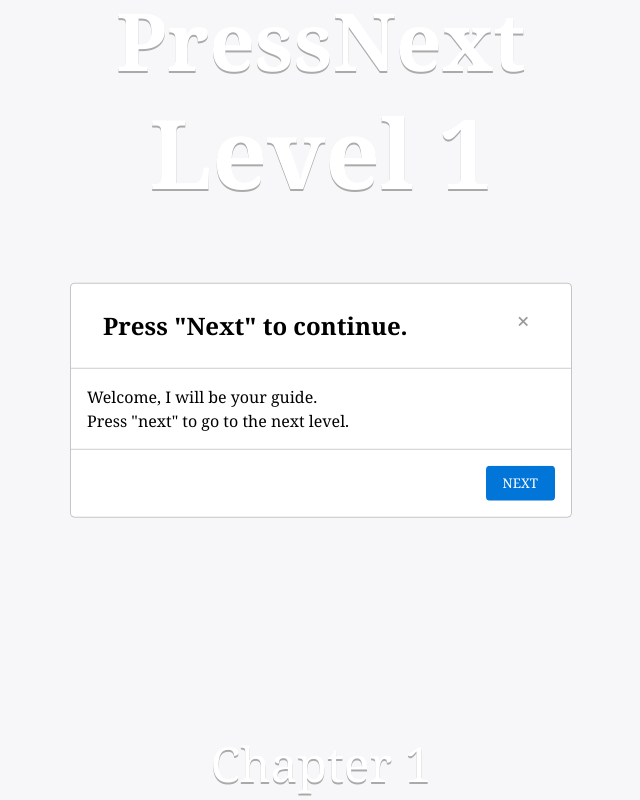
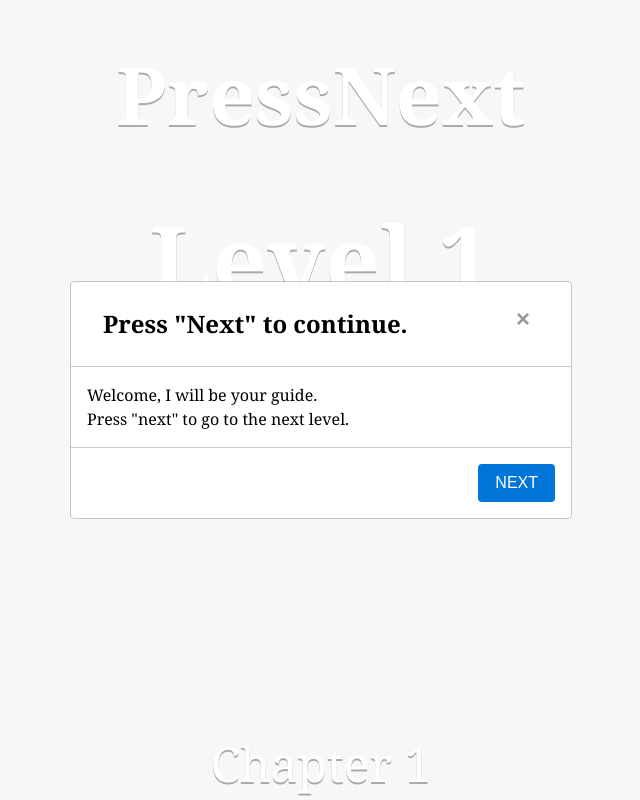
Before and after one commit to pokap/pressnext, a website built with webpack: page build/pressnext.html in a window 1280 px wide. Shown: the whole page, without its empty margins (319-959 px from the left). Built offline with nearby package versions, Linux system fonts and the light colour scheme.

Commit message:
Use scss for styles

```diff
--- a/package.json
+++ b/package.json
@@ -8,6 +8,7 @@
     "normalize.css": "^7.0.0"
   },
   "devDependencies": {
+    "extract-text-webpack-plugin": "^3.0.2",
     "node-sass": "^4.7.2",
     "sass-loader": "^6.0.6",
     "webpack": "^3.10.0"
--- a/sass/src/component/_all.scss
+++ b/sass/src/component/_all.scss
@@ -2,6 +2,6 @@
  * Includes all components
  */
 
+@import "button/all";
 @import "layout/all";
 @import "modal/all";
-@import "typo/all";
--- /dev/null
+++ b/sass/src/component/button/_all.scss
@@ -0,0 +1,38 @@
+/**
+ * Includes all elements
+ */
+
+button {
+  display: inline-block;
+  line-height: 1.25;
+  text-align: center;
+  white-space: nowrap;
+  vertical-align: middle;
+  border: 1px solid transparent;
+  padding: .5rem 1rem;
+  margin: 0 .5rem;
+  border-radius: .25rem;
+  cursor: pointer;
+
+  &.primary {
+    color: #fff;
+    background-color: #0275d8;
+  }
+
+  &.close {
+    float: right;
+    background-color: transparent;
+    font-size: 1.5rem;
+    font-weight: 700;
+    line-height: 1;
+    color: #000;
+    text-shadow: 0 1px 0 #fff;
+    cursor: default;
+  }
+
+  &.disable {
+    opacity: .4;
+    text-shadow: 0 1px 0 #fff;
+    cursor: default;
+  }
+}
--- a/sass/src/component/layout/_all.scss
+++ b/sass/src/component/layout/_all.scss
@@ -1,3 +1,44 @@
 /**
  * Includes all elements
  */
+
+* {
+    font-family: Georgia, sans-serif;
+    margin: 0;
+    padding: 0;
+    line-height: 1.5;
+}
+
+.background {
+    position: absolute;
+    top: 0; left: 0;
+    background: #F7F7F9;
+    height: 100%;
+    width: 100%;
+    z-index: -1;
+    display: flex;
+    flex-direction: column;
+    justify-content: space-between;
+
+    text-align: center;
+    text-shadow: 0 2px 0 #aaa;
+    color: #fff;
+
+    > div {
+        font-size: 4rem;
+        line-height: 1;
+
+        &.sub {
+            font-size: 3rem;
+        }
+
+        > h1 {
+            font-size: 5rem;
+            line-height: 1;
+        }
+
+        > h2 {
+            line-height: 1;
+        }
+    }
+}
--- a/sass/src/component/modal/_all.scss
+++ b/sass/src/component/modal/_all.scss
@@ -1,3 +1,51 @@
 /**
  * Includes all elements
  */
+
+.modal {
+  background: #FFF;
+  position: relative;
+  top: auto;
+  z-index: 0;
+  background-clip: padding-box;
+  border: 1px solid rgba(0,0,0,.2);
+  border-radius: .3rem;
+  max-width: 500px;
+  margin: auto;
+  margin-top: 50vh;
+  transform: translateY(-50%);
+
+  visibility: visible;
+  opacity: 1;
+  transition: opacity 1s linear;
+
+  &.transition {
+    visibility: hidden;
+    opacity: 0;
+    transition: visibility 0s 1s, opacity 1s linear;
+  }
+
+  > .modal-header {
+    padding: 1rem;
+    border-bottom: 1px solid rgba(0,0,0,.2);
+    overflow: hidden;
+
+    > .title {
+      font-size: 1.5rem;
+      font-weight: bold;
+      margin: .5rem 1rem;
+    }
+  }
+
+  > .modal-content {
+    padding: 1rem;
+  }
+
+  > .modal-footer {
+    padding: 1rem .5rem;
+    border-top: 1px solid rgba(0,0,0,.2);
+    display: flex;
+    flex-direction: row;
+    justify-content: flex-end;
+  }
+}
--- a/sass/src/component/typo/_all.scss
+++ /dev/null
@@ -1,3 +0,0 @@
-/**
- * Includes all elements
- */
--- a/sass/src/pressnext.scss
+++ b/sass/src/pressnext.scss
@@ -1,5 +1,7 @@
 // Make sure th e charset is set appropriately
 @charset "UTF-8";
 
+@import "../../node_modules/normalize.css/normalize.css";
+
 @import "config/all";
 @import "component/all";
--- a/webpack.config.js
+++ b/webpack.config.js
@@ -1,34 +1,34 @@
-const path = require('path');
+const ExtractTextPlugin = require('extract-text-webpack-plugin');
+const webpack = require('webpack');
+
+const extractSass = new ExtractTextPlugin({
+    filename: 'build/style.css',
+    allChunks: true
+});
 
 module.exports = {
-    entry: './src/index.js',
+    entry: ['./src/index.js','./sass/src/pressnext.scss'],
     output: {
-        filename: 'bundle.js',
-        path: path.resolve(__dirname, 'build')
-    }
+        filename: 'build/bundle.js'
+    },
+    module: {
+        rules: [{
+            test: /\.scss$/,
+            use: extractSass.extract({
+                use: [{
+                    loader: "css-loader"
+                }, {
+                    loader: "sass-loader"
+                }],
+                // use style-loader in development
+                fallback: "style-loader"
+            })
+        }]
+    },
+    plugins: [
+        extractSass,
+        new webpack.LoaderOptionsPlugin({
+            minimize: true
+        })
+    ]
 };
-
-// module.exports = {
-//     entry: 'js/',
-//     output: {
-//         filename: 'game.js',
-//         path: path.resolve(__dirname, 'build')
-//     },
-//     module: {
-//         rules: [{
-//             test: /\.scss$/,
-//             use: [{
-//                 loader: "style-loader" // creates style nodes from JS strings
-//             }, {
-//                 loader: "css-loader" // translates CSS into CommonJS
-//             }, {
-//                 loader: "sass-loader", // compiles Sass to CSS
-//                 options: {
-//                     includePaths: [ 'sass/' ],
-//                     outputStyle: 'compressed',
-//                     outFile: 'build/style.css'
-//                 }
-//             }]
-//         }]
-//     }
-// };
```
Also changed, not shown: build/pressnext.html.
